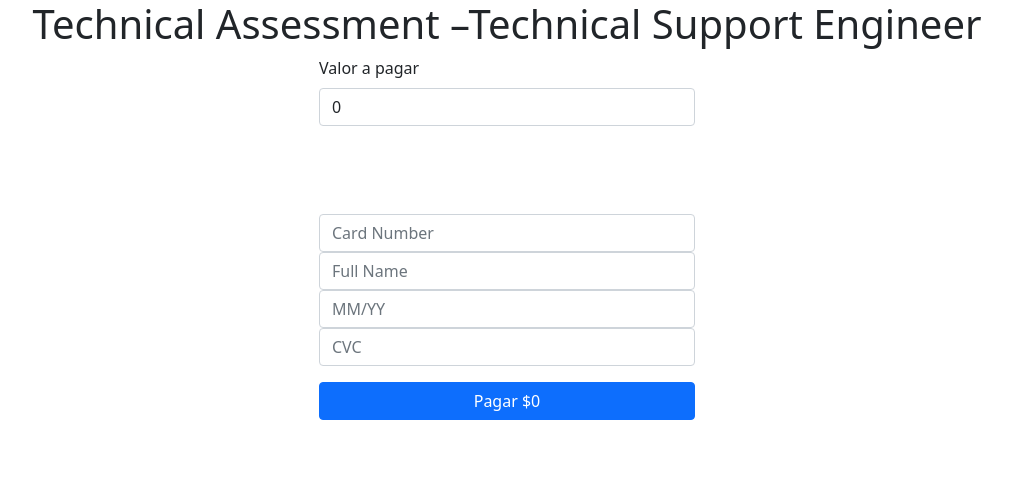
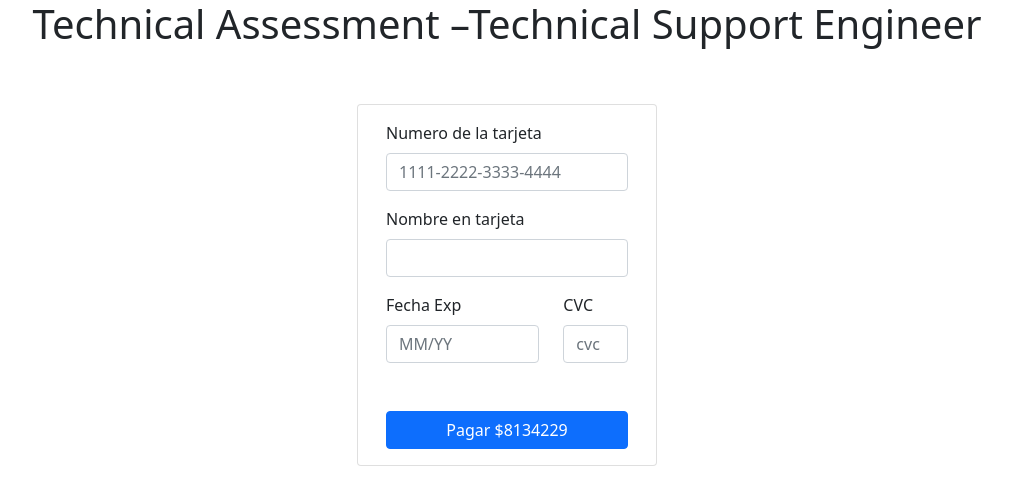
Before and after one commit to daniel16go/KushKi, an Angular app in the folder test-kushki/: page / in a window 1280 px wide. Shown: the top 502 px of the page, without its empty margins (133-1145 px from the left). Built offline with nearby package versions, Linux system fonts and the light colour scheme; what @kushki/js would draw is missing.

Commit message:
Arreglo interfaz grafica

```diff
--- a/test-kushki/src/app/kushki/kushki.component.css
+++ b/test-kushki/src/app/kushki/kushki.component.css
@@ -1,8 +1,4 @@
-.padre {
-  background-color: #fafafa;
-  margin: 1rem;
-  padding: 1rem;
-  border: 2px solid #ccc;
-  /* IMPORTANTE */
-  text-align: center;
+.container {
+  align-items: center;
+  width: 300px;
 }
--- a/test-kushki/src/app/kushki/kushki.component.html
+++ b/test-kushki/src/app/kushki/kushki.component.html
@@ -1,29 +1,43 @@
-<div style="align-items: center; width: 400px;" class="container">
-  <div class="mb-3">
-    <label class="form-label">Valor a pagar</label>
-    <input type="number" class="form-control" name="mount" [(ngModel)]="mount">
-  </div>
-  <br>
-  <br>
-  <br>
-  <div class="mb-3">
-    <form action="">
-      <input class="form-control" placeholder="Card Number" maxlength="20" (keydown)="cardNumberCheck()" type="text"name="cardnumber" [(ngModel)]="cardnumber">
-      <input class="form-control" placeholder="Full Name" type="text" name="fullname" [(ngModel)]="fullname">
-      <input class="form-control" placeholder="MM/YY" maxlength="5" (keydown)="dateCheck()" type="text" name="date" [(ngModel)]="date">
-      <input class="form-control" placeholder="CVC" type="password" name="cvc" [(ngModel)]="cvc">
-    </form>
 
-  </div>
-  <div style="align-items: center;">
-    <button class="btn btn-primary" style="width: 100%;" id="submit" (click)="getToken()">Pagar ${{mount}}</button>
-  </div>
-  <div>
-    <div *ngIf="ok" class="alert alert-success" role="alert">
+<br>
+<div class="container" >
+  <div class="card" *ngIf="ok">
+    <div class="alert alert-success" role="alert">
       {{message}}
     </div>
-    <div *ngIf="fail"  class="alert alert-danger" role="alert">
-      {{message}}
+    <h6>{{ticket}}</h6>
+  </div>
+  <div *ngIf="fail"  class="alert alert-danger" role="alert">
+    {{message}}
+  </div>
+</div>
+<br>
+<div class="card container">
+  <div class="card-body">
+    <form >
+      <div class="mb-3">
+        <label for="cardnumber" class="form-label">Numero de la tarjeta</label>
+        <input type="text" class="form-control" id="cardnumber" placeholder="1111-2222-3333-4444" maxlength="19" (keyup)="cardNumberCheck($event)" name="cardnumber" [(ngModel)]="cardnumber">
+      </div>
+      <div class="mb-3">
+        <label for="fullname" class="form-label">Nombre en tarjeta </label>
+        <input class="form-control" type="text" id="fullname" name="fullname" [(ngModel)]="fullname">
+      </div>
+      <div class="row">
+        <div class="col-md-8">
+          <label for="fullname" class="form-label">Fecha Exp</label>
+          <input class="form-control" placeholder="MM/YY" maxlength="5" (keydown)="dateCheck($event)" type="text" name="date" [(ngModel)]="date">
+        </div>
+        <div class="col-md-4">
+          <label for="cvc" class="form-label">CVC</label>
+          <input class="form-control" placeholder="cvc" maxlength="3" type="password" name="cvc" [(ngModel)]="cvc">
+        </div>
+      </div>
+    </form>
+    <br>
+    <br>
+    <div style="align-items: center;">
+      <button class="btn btn-primary" style="width: 100%;" id="submit" (click)="getToken()">Pagar ${{mount}}</button>
     </div>
   </div>
 </div>
--- a/test-kushki/src/app/kushki/kushki.component.ts
+++ b/test-kushki/src/app/kushki/kushki.component.ts
@@ -20,6 +20,7 @@ export class KushkiComponent implements OnInit {
   ok:boolean = false;
   fail:boolean = false;
 
+  ticket:string = "";
   message:string = "";
 
   private kushki:Kushki;
@@ -27,15 +28,18 @@ export class KushkiComponent implements OnInit {
   getToken():void{
     this.ok = false;
     this.fail = false;
+    var re = /-/g;
+    let card = this.cardnumber.replace(re, "");
+
     this.kushki.requestToken({
       amount: this.mount,
       currency: "COP",
       card: {
         name: this.fullname,
-        number: this.cardnumber,
+        number: card,
         cvc: this.cvc,
         expiryMonth: this.date.split('/')[0],
-        expiryYear: this.date.split('/')[0],
+        expiryYear: this.date.split('/')[1],
       },
     }, (response:any) => {
       if(typeof response.code === 'undefined'){
@@ -47,20 +51,23 @@ export class KushkiComponent implements OnInit {
       }
     });
   }
-  dateCheck(){
-    if(this.date.length >0 && this.date.length < 5){
-      if((this.date.replace("/", "").length)%2 === 0 ){
-        this.date += "/";
+  dateCheck(x:any){
+    if(x.key !== 'Backspace'){
+      if(this.date.length == 2){
+        this.date += '/';
       }
     }
   }
 
-  cardNumberCheck(){
-    if(this.cardnumber.length >0 && this.cardnumber.length <19){
-      let card = this.cardnumber.replace('-', '').length;
-      if(card%4 === 0 ){
-        console.log(card);
-        this.cardnumber += '-';
+  cardNumberCheck(x:any){
+
+    if(x.key !== 'Backspace'){
+      switch (this.cardnumber.length) {
+        case 4:
+        case 9:
+        case 14:
+          this.cardnumber += '-';
+        break;
       }
     }
   }
@@ -83,11 +90,13 @@ export class KushkiComponent implements OnInit {
     .subscribe((response:any) =>{
       if(typeof response.code === 'undefined'){
         if(typeof response.details.transactionStatus !== 'undefined' && response.details.transactionStatus == "APPROVAL"){
-          this.message = "Ticket num: "+response.ticketNumber+ "\n"+ response.details.responseText;
+          this.message = response.details.responseText;
+          this.ticket = "Ticket num: "+response.ticketNumber;
           this.ok = true;
+        }else{
+          this.message = response.code+" - "+response.message;
+          this.fail = true;
         }
-
-
       }else{
         this.message = response.code+" - "+response.message;
         this.fail = true;
@@ -97,6 +106,11 @@ export class KushkiComponent implements OnInit {
 
   constructor(private kushkiService:KushkiApiService) {
     let plublicKey = kushkiService.publicKey();
+    let min = 1000;
+    let max = 10000000;
+
+    this.mount = Math.trunc(Math.random()*(max - min)-min);
+
     this.kushki = new Kushki({
       merchantId: plublicKey,
       inTestEnvironment: true
```
